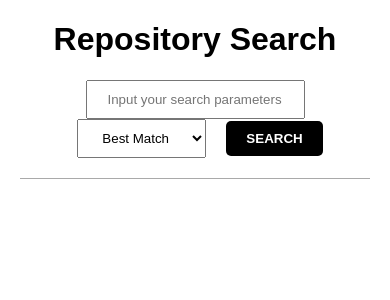
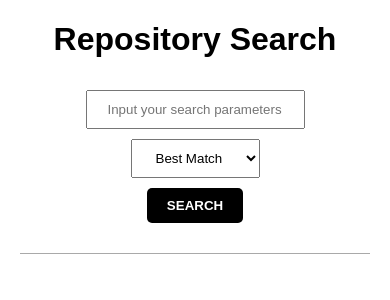
Before and after one commit to melnock/github-repository-search, a React (Create React App) app: page / in a window 390 px wide. Shown: the top 300 px of the page. Built offline with nearby package versions, Linux system fonts and the light colour scheme; the HTML template or start-up script is replaced by a standard one.

Commit message:
clean up some rresponsive strategies add media-queries where necessary

```diff
--- a/src/components/RepoDetail/RepoDetail.scss
+++ b/src/components/RepoDetail/RepoDetail.scss
@@ -13,6 +13,8 @@
     justify-content: center;
     h3{
       color: white;
+      font-size: 20px;
+      margin: 5px auto;
     }
     .back-button {
       color: white;
@@ -20,6 +22,14 @@
       position: absolute;
       left: 10px;
       top: 15px;
+      font-weight: bold;
+    }
+    @media screen and (max-width: 550px) {
+      height: 70px;
+      align-items: flex-end;
+      .back-button {
+        top: 5px;
+      }
     }
   }
   .search-result-details {
--- a/src/components/RepoSearch/RepoSearchBar/RepoSearchBar.scss
+++ b/src/components/RepoSearch/RepoSearchBar/RepoSearchBar.scss
@@ -21,4 +21,12 @@
   input {
     width: 175px;
   }
+  @media screen and (max-width: 550px) {
+    display: flex;
+    flex-direction: column;
+    align-items: center;
+    input, button {
+      margin: 10px 0;
+    }
+  }
 }
```
